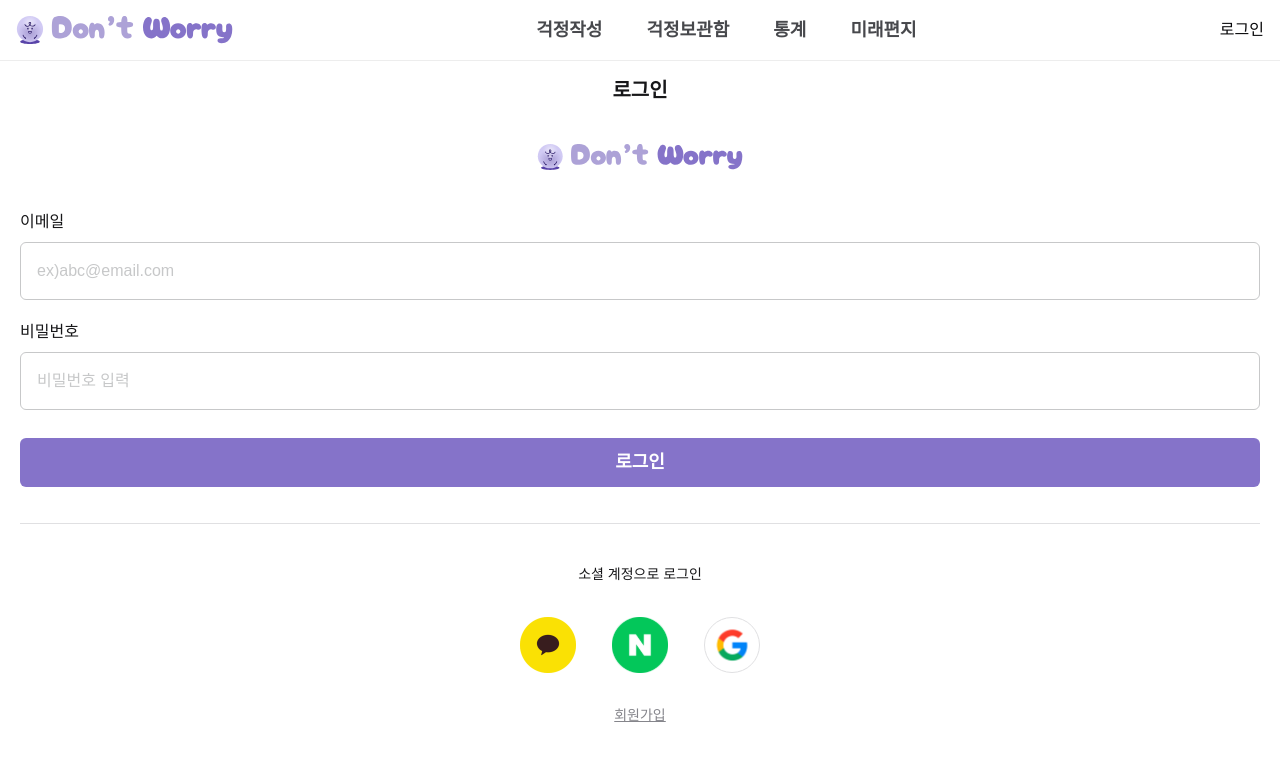
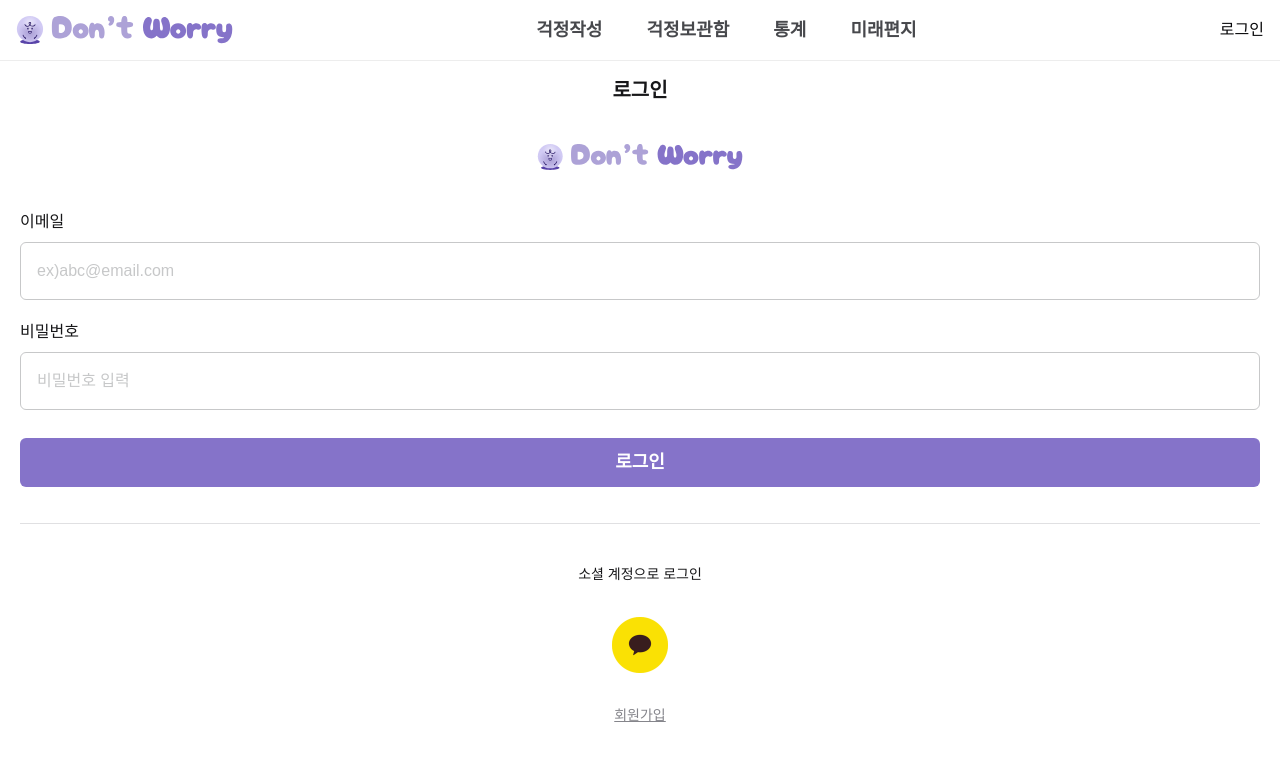
Before and after one commit to PomegranateBlue/dont_worry, a Next.js app: page /auth/login in a window 1280 px wide. Shown: the top 760 px of the page. Built offline with nearby package versions, Linux system fonts and the light colour scheme; no server answers; a web font is replaced by a local one.

Commit message:
🩹 fix / 콘솔제거, 소셜로그인 구글,네이버 삭제

```diff
--- a/src/app/auth/action.ts
+++ b/src/app/auth/action.ts
@@ -77,7 +77,7 @@ export async function signup(
   });
 
   if (error) {
-    console.log(error);
+    // console.log(error);
     redirect('/error');
   }
 
--- a/src/app/auth/login/page.tsx
+++ b/src/app/auth/login/page.tsx
@@ -1,8 +1,8 @@
 import Link from 'next/link';
 import LoginForm from '@/components/loginComponents/LoginForm';
-import NaverLogin from '@/components/loginComponents/NaverLogin';
+// import NaverLogin from '@/components/loginComponents/NaverLogin';
 import KakaoLogin from '@/components/loginComponents/KakaoLogin';
-import GoogleLogin from '@/components/loginComponents/GoogleLogin';
+// import GoogleLogin from '@/components/loginComponents/GoogleLogin';
 import Text from '@/components/common/Text';
 import Image from 'next/image';
 
@@ -26,8 +26,8 @@ export default function LoginPage() {
         </Text>
         <div className="flex flex-wrap mx-auto w-fit space-x-9 m-8">
           <KakaoLogin />
-          <NaverLogin />
-          <GoogleLogin />
+          {/* <NaverLogin />
+          <GoogleLogin /> */}
         </div>
       </div>
       <Link href="/auth/signup" className="text-center mx-auto w-fit block">
--- a/src/components/loginComponents/GoogleLogin.tsx
+++ b/src/components/loginComponents/GoogleLogin.tsx
@@ -5,13 +5,13 @@ import Image from 'next/image';
 
 const GoogleLogin = () => {
   async function signinWithGoogle() {
-    const { data, error } = await supabase.auth.signInWithOAuth({
+    const { error } = await supabase.auth.signInWithOAuth({
       provider: 'google',
       options: {
         redirectTo: `http://localhost:3000/auth/callback`
       }
     });
-    console.log('구글로그인데이터', data);
+    // console.log('구글로그인데이터', data);
     if (error) {
       console.log(error);
     }
--- a/src/components/loginComponents/LogOutButton.tsx
+++ b/src/components/loginComponents/LogOutButton.tsx
@@ -9,7 +9,9 @@ const LogOutButton = () => {
   const router = useRouter();
   const signOut = async () => {
     const { error } = await browserClient.auth.signOut();
-    console.log(error);
+    if (error) {
+      router.push('/error');
+    }
     setUser(null);
     localStorage.removeItem('auth-storage');
     router.push('/');
@@ -18,8 +20,10 @@ const LogOutButton = () => {
   };
   return (
     //className="underline md:no-underline"
-    <button onClick={signOut} >
-      <Text variant={'body3'} className="text-label-alternative underline">로그아웃</Text>
+    <button onClick={signOut}>
+      <Text variant={'body3'} className="text-label-alternative underline">
+        로그아웃
+      </Text>
     </button>
   );
 };
--- a/src/components/loginComponents/LoginForm.tsx
+++ b/src/components/loginComponents/LoginForm.tsx
@@ -54,12 +54,12 @@ const LoginForm = ({ mode }: LoginFormProps) => {
 
   useEffect(() => {
     const afterLogin = async () => {
-      console.log(state);
+      // console.log(state);
       if (state.success) {
         try {
           const data = await fetchUser();
           setUser(data);
-          console.log('$$$DATA:', data);
+          // console.log('$$$DATA:', data);
           // Toastify({
           //   text: `🎉 환영합니다!`,
           //   duration: 1000,
--- a/src/provider/authProvider.tsx
+++ b/src/provider/authProvider.tsx
@@ -9,7 +9,7 @@ export const AuthProvider = ({ children }: { children: ReactNode }) => {
 
   useEffect(() => {
     const { data } = supabase.auth.onAuthStateChange((event, session) => {
-      console.log(event, session);
+      // console.log(event, session);
 
       if (event === 'INITIAL_SESSION') {
         // handle initial session
```
